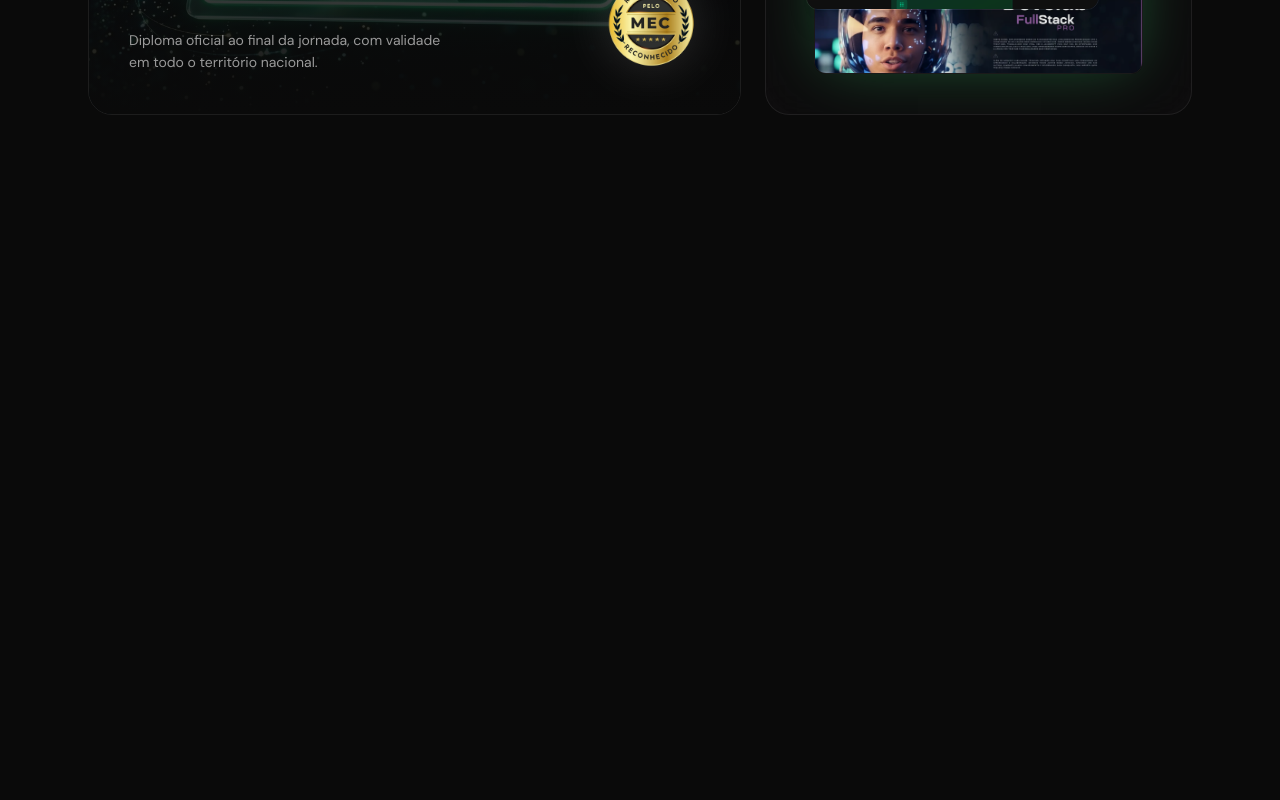
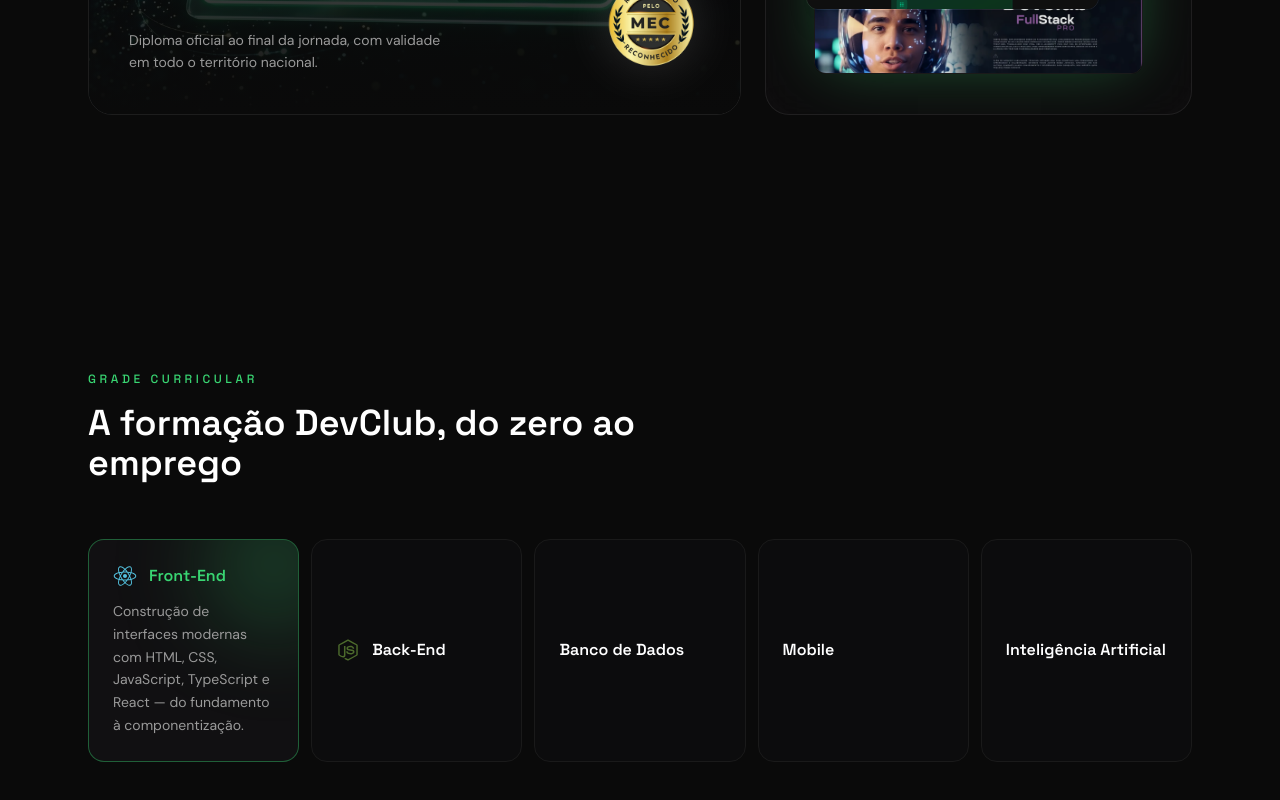
Before and after one commit to marcoviniciusmx/pagina-devclub, a Next.js app: page / in a window 1280 px wide. Shown: the part 1716-2516 px from the top of the page. Before the commit the page ends 1959 px from the top, so only its background shows below. Built offline with nearby package versions, Linux system fonts and the light colour scheme.

Commit message:
feat: add formacao devclub grade section
Interactive expandable cards for the five learning tracks (Front-End,
Back-End, Banco de Dados, Mobile, IA) with a shared-layout neon glow
that follows the active selection.

```diff
--- a/src/app/page.tsx
+++ b/src/app/page.tsx
@@ -1,6 +1,7 @@
 import { Hero } from "@/components/sections/Hero";
 import { Marquee } from "@/components/sections/Marquee";
 import { BentoGrid } from "@/components/sections/BentoGrid";
+import { Formacao } from "@/components/sections/Formacao";
 
 export default function Home() {
   return (
@@ -8,6 +9,7 @@
       <Hero />
       <Marquee />
       <BentoGrid />
+      <Formacao />
     </main>
   );
 }
--- /dev/null
+++ b/src/components/sections/Formacao.tsx
@@ -0,0 +1,91 @@
+"use client";
+
+import Image from "next/image";
+import { useState } from "react";
+import { AnimatePresence, motion } from "framer-motion";
+import { cn } from "@/lib/utils";
+import { gradeAreas } from "@/lib/data";
+
+export function Formacao() {
+  const [activeIndex, setActiveIndex] = useState(0);
+
+  return (
+    <section className="relative mx-auto max-w-6xl px-6 py-24 sm:py-32">
+      <div className="mb-14 max-w-2xl">
+        <p className="mb-4 font-heading text-xs font-medium uppercase tracking-[0.3em] text-accent">
+          Grade Curricular
+        </p>
+        <h2 className="font-heading text-3xl font-semibold text-foreground sm:text-4xl">
+          A formação DevClub, do zero ao emprego
+        </h2>
+      </div>
+
+      <div className="grid grid-cols-1 gap-3 sm:grid-cols-2 lg:grid-cols-5">
+        {gradeAreas.map((area, index) => {
+          const isActive = index === activeIndex;
+
+          return (
+            <button
+              key={area.title}
+              type="button"
+              onClick={() => setActiveIndex(index)}
+              aria-expanded={isActive}
+              className={cn(
+                "group relative cursor-pointer overflow-hidden rounded-2xl border p-6 text-left transition-colors duration-300",
+                isActive
+                  ? "border-accent/40 bg-surface"
+                  : "border-border bg-surface/40 hover:border-border-soft hover:bg-surface",
+              )}
+            >
+              {isActive && (
+                <motion.span
+                  layoutId="grade-glow"
+                  className="glow-accent pointer-events-none absolute -top-10 -right-10 h-32 w-32 rounded-full bg-accent/20 blur-2xl"
+                  transition={{ type: "spring", stiffness: 200, damping: 30 }}
+                />
+              )}
+
+              <div className="relative z-10 flex items-center gap-3">
+                {area.icon && (
+                  <div className="relative h-6 w-6 shrink-0">
+                    <Image
+                      src={area.icon}
+                      alt=""
+                      fill
+                      className={cn(
+                        "object-contain transition-opacity",
+                        isActive ? "opacity-100" : "opacity-50",
+                      )}
+                    />
+                  </div>
+                )}
+                <h3
+                  className={cn(
+                    "font-heading text-base font-semibold transition-colors",
+                    isActive ? "text-accent" : "text-foreground",
+                  )}
+                >
+                  {area.title}
+                </h3>
+              </div>
+
+              <AnimatePresence initial={false}>
+                {isActive && (
+                  <motion.p
+                    initial={{ opacity: 0, height: 0, marginTop: 0 }}
+                    animate={{ opacity: 1, height: "auto", marginTop: 12 }}
+                    exit={{ opacity: 0, height: 0, marginTop: 0 }}
+                    transition={{ duration: 0.3, ease: "easeOut" }}
+                    className="relative z-10 overflow-hidden text-sm leading-relaxed text-muted-foreground"
+                  >
+                    {area.description}
+                  </motion.p>
+                )}
+              </AnimatePresence>
+            </button>
+          );
+        })}
+      </div>
+    </section>
+  );
+}
```
